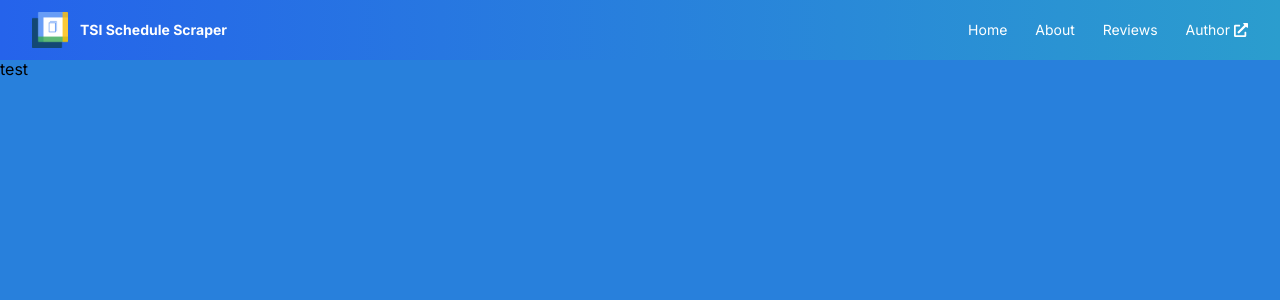
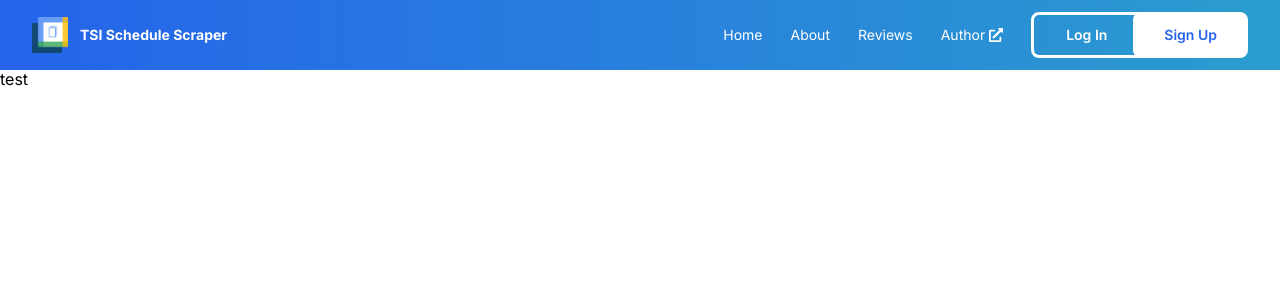
Before and after one commit to AndreyPerunov/TSI-Schedule-Scraping-Frontend, a Next.js app: page / in a window 1280 px wide. Shown: the top 300 px of the page. Built offline with nearby package versions, Linux system fonts and the light colour scheme.

Commit message:
Added button Log In LogOut

```diff
--- a/src/app/(with-header)/page.tsx
+++ b/src/app/(with-header)/page.tsx
@@ -1,3 +1,3 @@
 export default function Home() {
-  return <main>test</main>
+  return <main className="bg-white h-screen">test</main>
 }
--- a/src/components/Header.tsx
+++ b/src/components/Header.tsx
@@ -17,10 +17,10 @@ export default function Header() {
         <Split>
           <div className="flex items-center">
             <Image className="size-9 mr-3" src="/logo.png" width={40} height={40} alt="Logo" />
-            <span className="font-bold text-white text-sm">TSI Schedule Scraper</span>
+            <span className="font-bold text-white text-sm truncate">TSI Schedule Scraper</span>
           </div>
           <div className="flex items-center">
-            <Navbar links={links} className="hidden md:block" />
+            <Navbar links={links} className="hidden md:flex" />
             <MobileNavbar links={links} className="block md:hidden" />
           </div>
         </Split>
@@ -28,5 +28,3 @@ export default function Header() {
     </header>
   )
 }
-
-//
--- /dev/null
+++ b/src/components/HeaderButton.tsx
@@ -0,0 +1,16 @@
+import Link from "next/link"
+
+export default function HeaderButton({ children, href, className, ...props }: { children: [React.ReactNode, React.ReactNode]; href: [string, string]; className?: string }) {
+  const [Left, Right] = children
+  const [LeftHref, RightHref] = href
+  return (
+    <div className={`ml-7 flex justify-center	items-center ${className}`} {...props}>
+      <Link href={LeftHref} className="text-nowrap border-[3px] rounded-lg border-white text-sm text-white font-semibold pl-8 pr-9 py-2.5 hover:bg-dark hover:border-dark hover:text-primary focus-within:text-primary active:text-white">
+        {Left}
+      </Link>
+      <Link href={RightHref} className="text-nowrap ml-[-13px] border-[3px] rounded-lg border-white bg-white text-sm hover:bg-dark hover:border-dark text-primary font-semibold px-7 py-2.5 hover:text-primary focus-within:text-primary active:text-white">
+        {Right}
+      </Link>
+    </div>
+  )
+}
--- a/src/components/Navbar.tsx
+++ b/src/components/Navbar.tsx
@@ -1,6 +1,7 @@
 import type { ILink } from "../types"
 import Link from "next/link"
 import { FaExternalLinkAlt } from "react-icons/fa"
+import { HeaderButton } from "@/components"
 
 export default function Navbar({ links, className, ...props }: { links: ILink[]; className?: string }) {
   return (
@@ -8,13 +9,17 @@ export default function Navbar({ links, className, ...props }: { links: ILink[];
       {links.map(link => {
         return (
           <>
-            <Link key={link.href} href={link.href} className={`text-sm text-white pl-7 active:text-dark hover:underline active`}>
+            <Link key={link.href} href={link.href} className="flex justify-center	items-center text-sm text-white ml-7 active:text-dark hover:underline active">
               {link.name}
-              {link.external && <FaExternalLinkAlt className="inline ml-1 translate-y-[-1px]" />}
+              {link.external && <FaExternalLinkAlt className="inline ml-1" />}
             </Link>
           </>
         )
       })}
+      <HeaderButton href={["/login", "/signup"]}>
+        <span>Log In</span>
+        <span>Sign Up</span>
+      </HeaderButton>
     </nav>
   )
 }
--- a/src/components/index.tsx
+++ b/src/components/index.tsx
@@ -1,5 +1,6 @@
 import Header from "./Header"
 import Navbar from "./Navbar"
 import MobileNavbar from "./MobileNavbar"
+import HeaderButton from "./HeaderButton"
 
-export { Header, Navbar, MobileNavbar }
+export { Header, Navbar, MobileNavbar, HeaderButton }
```
